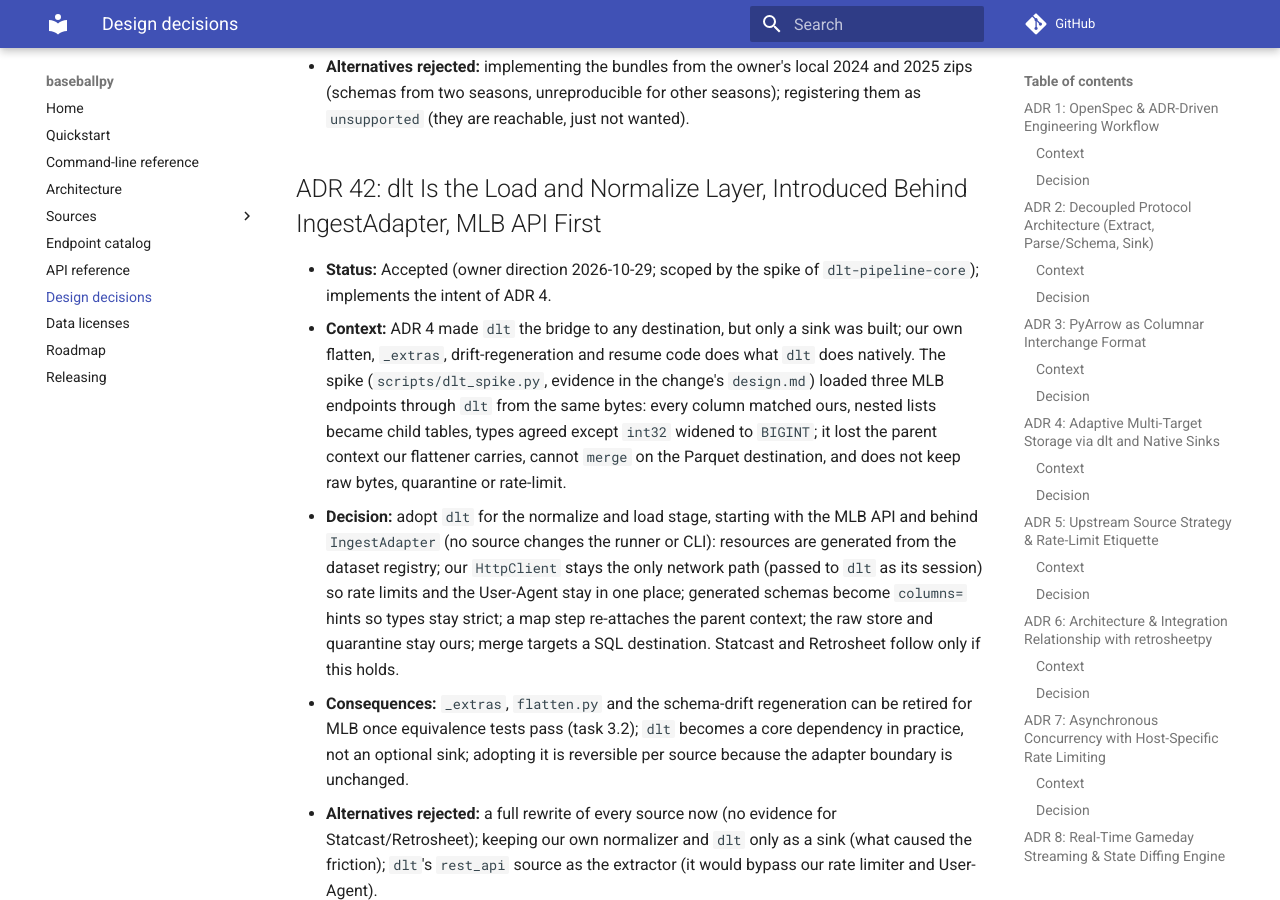
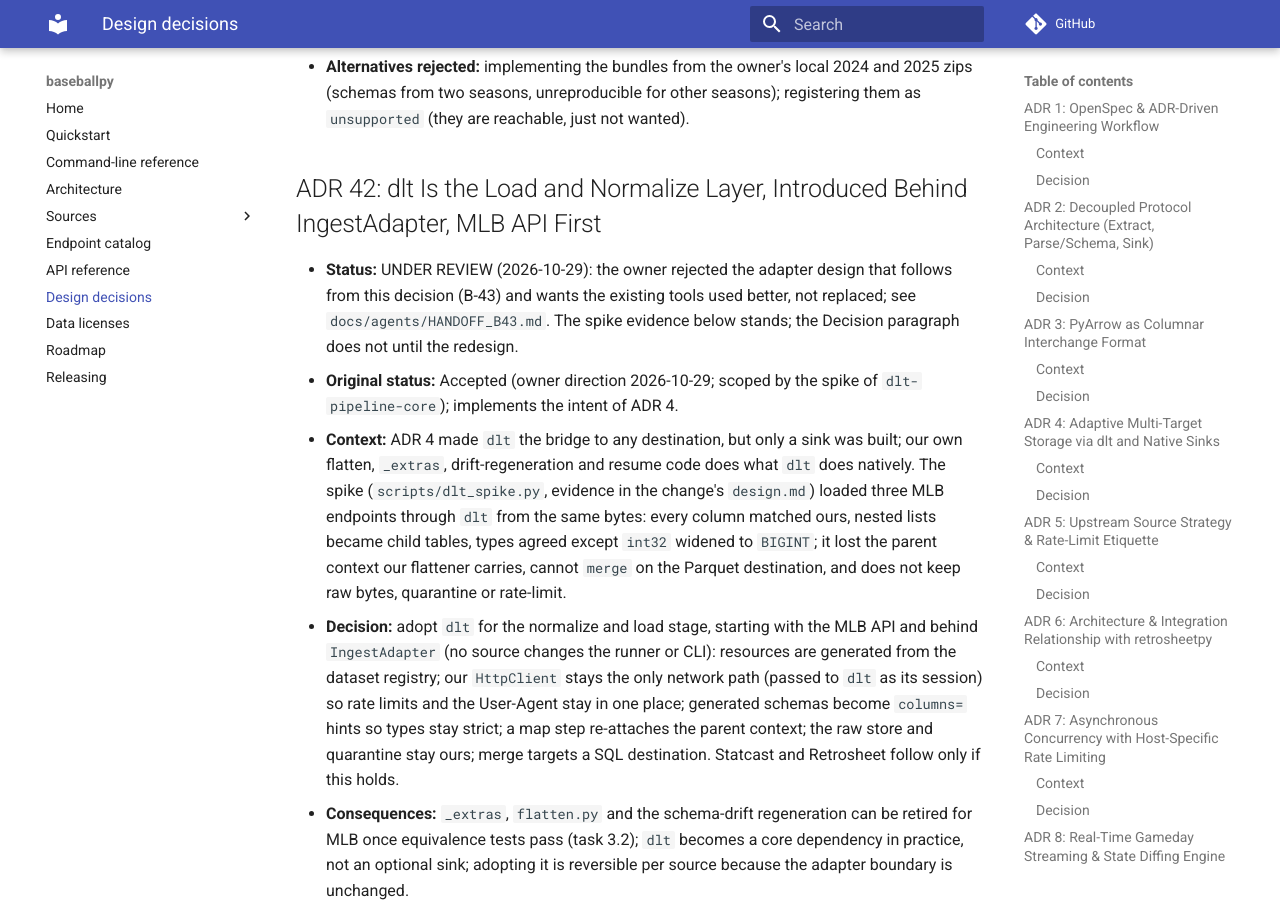
Before and after one commit to cbwinslow/baseballpy, an MkDocs documentation site: the page built from docs/DECISIONS.md, in a window 1280 px wide and 900 px high, scrolled down 28218 px. Built offline with MkDocs 1.6.1 and Material for MkDocs 9.7.7, drawn with Linux system fonts in a browser that asks for light colours; comment, search, counter and statistics services are not loaded.

Commit message:
docs: mark B-43 for redesign (owner rejected the DltAdapter design), add HANDOFF_B43
ADR 42 is under review: the spike evidence stands, the decision does not until the redesign.

Co-Authored-By: Claude Sonnet 5.5 <noreply@anthropic.com>

```diff
--- a/docs/DECISIONS.md
+++ b/docs/DECISIONS.md
@@ -544,7 +544,8 @@ Baseball data is frequently downloaded across multiple sessions (e.g. fetching 2
 - **Alternatives rejected:** implementing the bundles from the owner's local 2024 and 2025 zips (schemas from two seasons, unreproducible for other seasons); registering them as `unsupported` (they are reachable, just not wanted).
 
 ## ADR 42: dlt Is the Load and Normalize Layer, Introduced Behind IngestAdapter, MLB API First
-- **Status:** Accepted (owner direction 2026-10-29; scoped by the spike of `dlt-pipeline-core`); implements the intent of ADR 4.
+- **Status:** UNDER REVIEW (2026-10-29): the owner rejected the adapter design that follows from this decision (B-43) and wants the existing tools used better, not replaced; see `docs/agents/HANDOFF_B43.md`. The spike evidence below stands; the Decision paragraph does not until the redesign.
+- **Original status:** Accepted (owner direction 2026-10-29; scoped by the spike of `dlt-pipeline-core`); implements the intent of ADR 4.
 - **Context:** ADR 4 made `dlt` the bridge to any destination, but only a sink was built; our own flatten, `_extras`, drift-regeneration and resume code does what `dlt` does natively. The spike (`scripts/dlt_spike.py`, evidence in the change's `design.md`) loaded three MLB endpoints through `dlt` from the same bytes: every column matched ours, nested lists became child tables, types agreed except `int32` widened to `BIGINT`; it lost the parent context our flattener carries, cannot `merge` on the Parquet destination, and does not keep raw bytes, quarantine or rate-limit.
 - **Decision:** adopt `dlt` for the normalize and load stage, starting with the MLB API and behind `IngestAdapter` (no source changes the runner or CLI): resources are generated from the dataset registry; our `HttpClient` stays the only network path (passed to `dlt` as its session) so rate limits and the User-Agent stay in one place; generated schemas become `columns=` hints so types stay strict; a map step re-attaches the parent context; the raw store and quarantine stay ours; merge targets a SQL destination. Statcast and Retrosheet follow only if this holds.
 - **Consequences:** `_extras`, `flatten.py` and the schema-drift regeneration can be retired for MLB once equivalence tests pass (task 3.2); `dlt` becomes a core dependency in practice, not an optional sink; adopting it is reversible per source because the adapter boundary is unchanged.
```
Also changed, not shown: docs/agents/BACKLOG.md (+2 -2 lines), docs/agents/HANDOFF_B43.md (added, +24 -0 lines), docs/agents/PROJECT_MAP.md (+1 -0 lines), openspec/changes/dlt-pipeline-core/tasks.md (+1 -1 lines).
